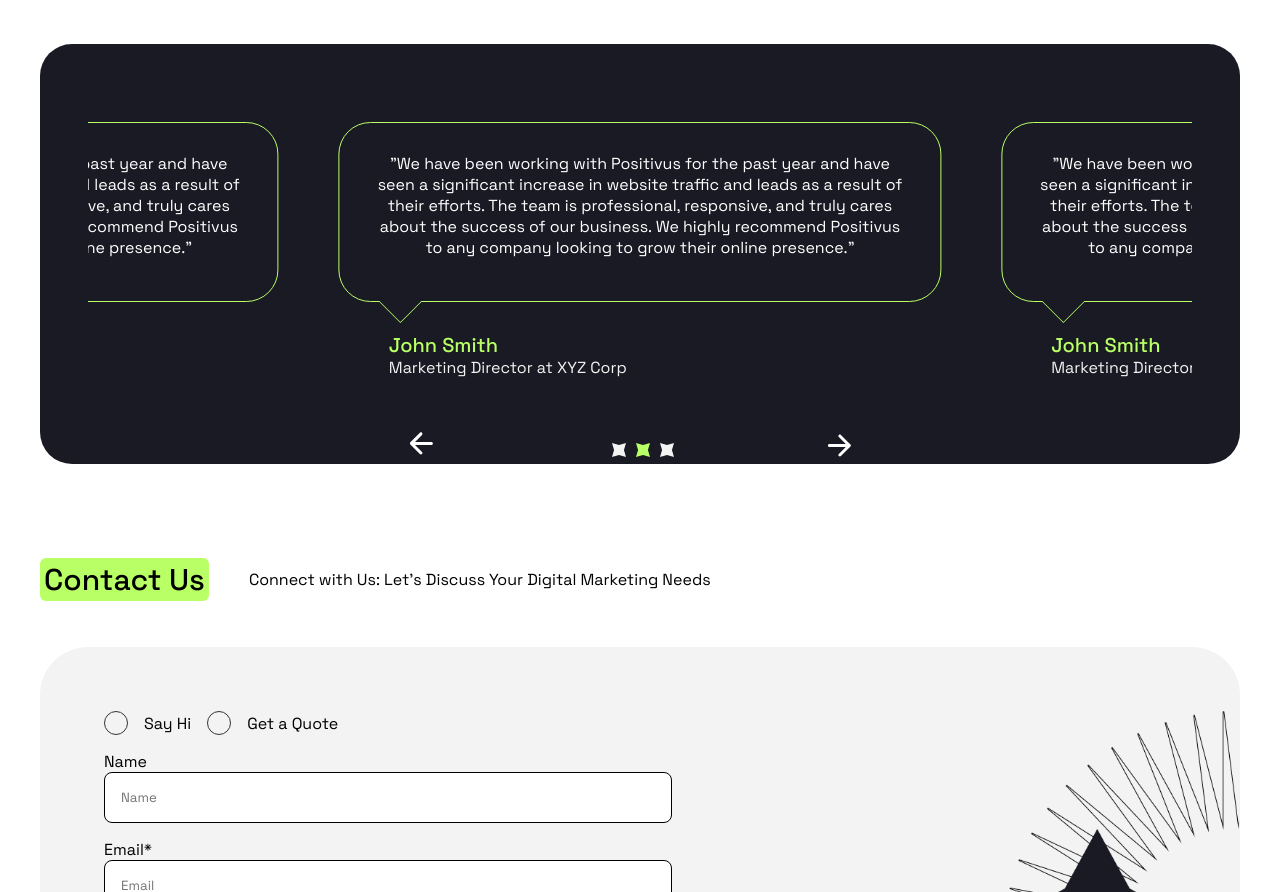
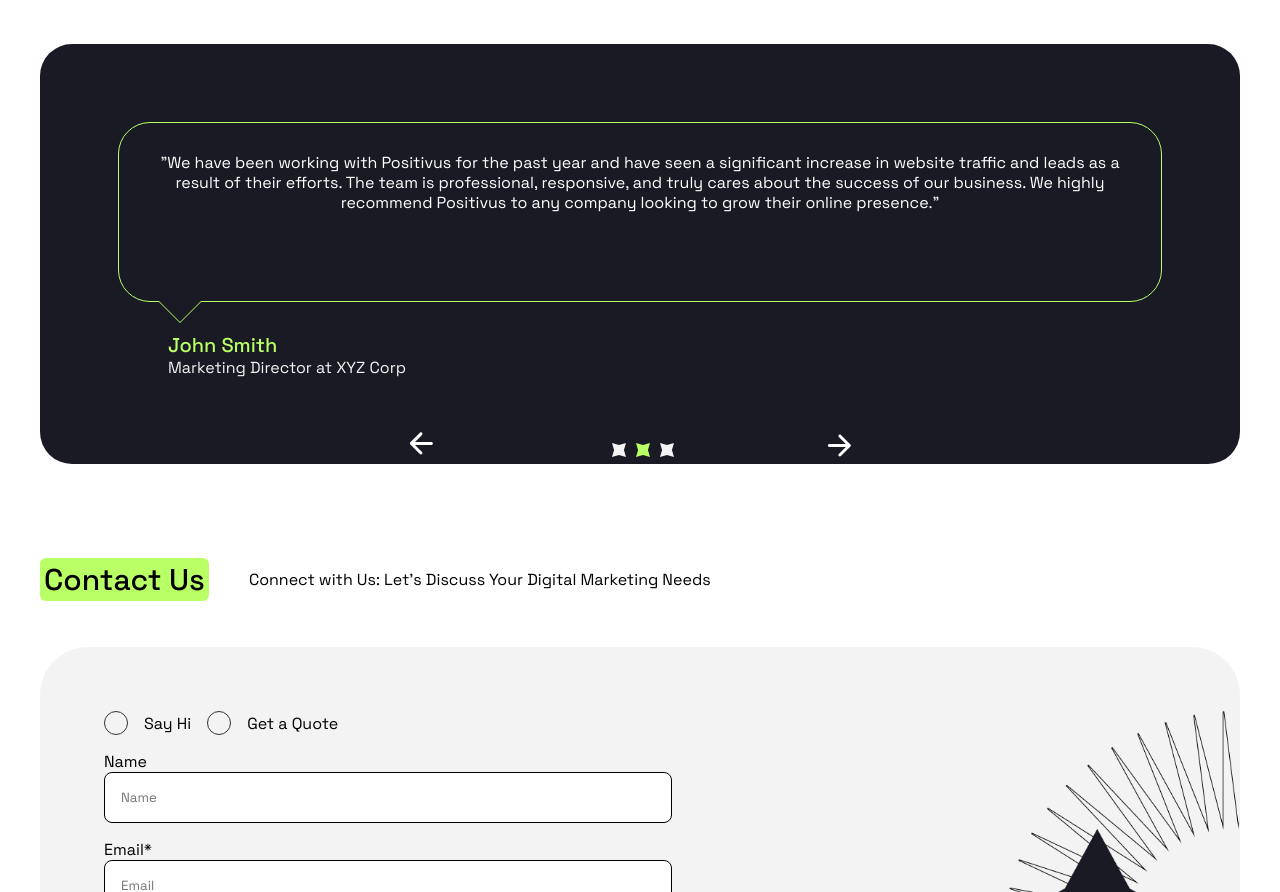
Before and after one commit to Mobeen68/positivus-ui, a React (Vite) app: page / in a window 1280 px wide. Shown: the part 4741-5633 px from the top of the page. Built offline with nearby package versions, Linux system fonts and the light colour scheme.

Commit message:
testimonials updated and contact us from responsiveness done

```diff
--- a/src/components/contactUs/contactUs.css
+++ b/src/components/contactUs/contactUs.css
@@ -97,3 +97,22 @@
   border: 1px solid black;
   font-family: "Space Grotesk", sans-serif;
 }
+
+@media screen and (max-width: 768px) {
+  .contact__image__container {
+    display: none;
+  }
+
+  .contact__form__container {
+    width: 100%;
+  }
+
+  .contact__radio__container {
+    justify-content: center;
+  }
+
+  .contact__content {
+    padding: 2rem;
+    height: 550px;
+  }
+}
--- a/src/components/testimonials/components/Carousal.jsx
+++ b/src/components/testimonials/components/Carousal.jsx
@@ -22,7 +22,7 @@
     <Carousel
       // ariaLabel="Item 2"
       selectedItem={slideIndex}
-      centerMode
+      // centerMode
       onChange={handleSlideChange}
       centerSlidePercentage={60}
       showThumbs={false}
@@ -60,12 +60,14 @@
       <div aria-label="Item 1">
         <div className="carousal__item">
           <div className="carousal__item_box">
-            &quot;We have been working with Positivus for the past year and have
-            seen a significant increase in website traffic and leads as a result
-            of their efforts. The team is professional, responsive, and truly
-            cares about the success of our business. We highly recommend
+            <p>
+              &quot;We have been working with Positivus for the past year and
+              have seen a significant increase in website traffic and leads as a
+              result of their efforts. The team is professional, responsive, and
+              truly cares about the success of our business. We highly recommend
               Positivus to any company looking to grow their online
               presence.&quot;
+            </p>
             <div className="carousal__item_triangle-bottom"></div>
           </div>
           <div className="carousal__item_name_section">
@@ -79,12 +81,14 @@
       <div aria-label="Item 2">
         <div className="carousal__item">
           <div className="carousal__item_box">
-            &quot;We have been working with Positivus for the past year and have
-            seen a significant increase in website traffic and leads as a result
-            of their efforts. The team is professional, responsive, and truly
-            cares about the success of our business. We highly recommend
+            <p>
+              &quot;We have been working with Positivus for the past year and
+              have seen a significant increase in website traffic and leads as a
+              result of their efforts. The team is professional, responsive, and
+              truly cares about the success of our business. We highly recommend
               Positivus to any company looking to grow their online
               presence.&quot;
+            </p>
             <div className="carousal__item_triangle-bottom"></div>
           </div>
           <div className="carousal__item_name_section">
@@ -98,12 +102,14 @@
       <div aria-label="Item 3">
         <div className="carousal__item">
           <div className="carousal__item_box">
-            &quot;We have been working with Positivus for the past year and have
-            seen a significant increase in website traffic and leads as a result
-            of their efforts. The team is professional, responsive, and truly
-            cares about the success of our business. We highly recommend
+            <p>
+              &quot;We have been working with Positivus for the past year and
+              have seen a significant increase in website traffic and leads as a
+              result of their efforts. The team is professional, responsive, and
+              truly cares about the success of our business. We highly recommend
               Positivus to any company looking to grow their online
               presence.&quot;
+            </p>
             <div className="carousal__item_triangle-bottom"></div>
           </div>
           <div className="carousal__item_name_section">
--- a/src/components/testimonials/testimonials.css
+++ b/src/components/testimonials/testimonials.css
@@ -71,3 +71,16 @@
 .carousal__item_name_section_position {
   color: var(--primary-color);
 }
+
+@media screen and (max-width: 768px) {
+  .carousal__item {
+    padding: 10px;
+    overflow: hidden;
+  }
+
+  .carousal__item_box {
+    padding: 20px;
+    text-align: start;
+    overflow: hidden;
+  }
+}
--- a/src/index.css
+++ b/src/index.css
@@ -61,8 +61,8 @@
   }
 
   p {
-    font-size: 16px;
-    line-height: 24px;
+    font-size: 14px;
+    line-height: 22px;
   }
 }
 
```
Lines whose indentation alone changed are shown as unchanged.
